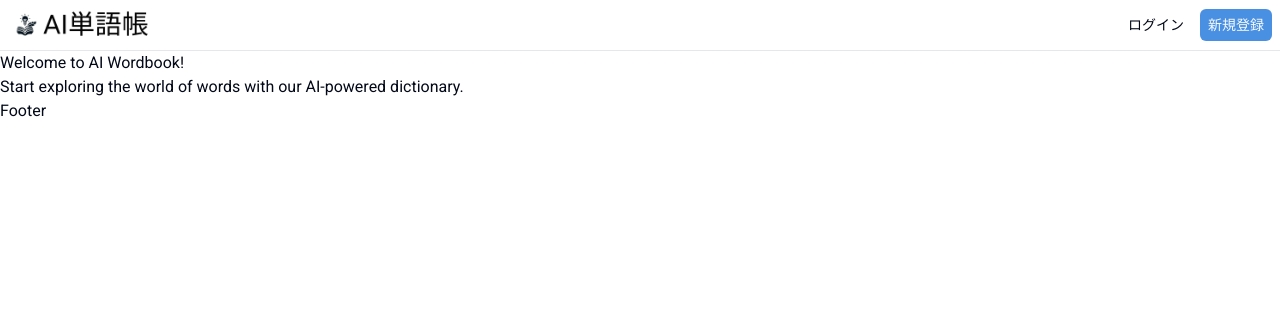
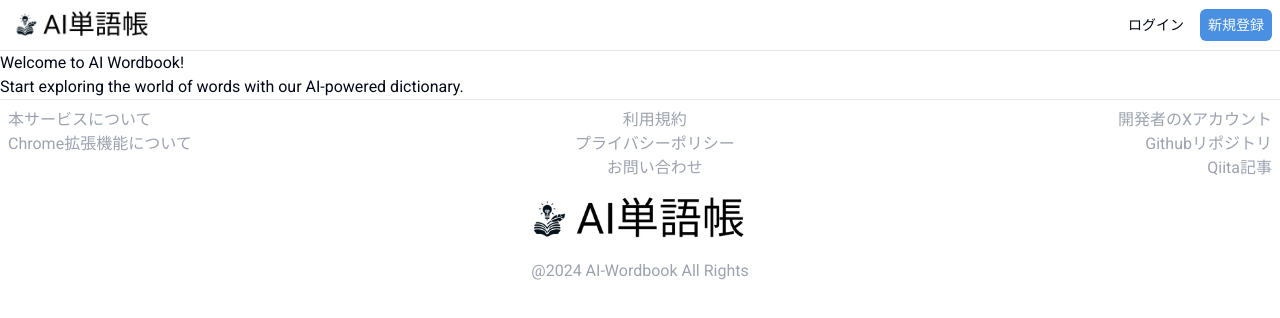
Before and after one commit to teruteru214/ai-textbook, a Next.js app: page / in a window 1280 px wide. Shown: the top 318 px of the page. Built offline with nearby package versions, Linux system fonts and the light colour scheme.

Commit message:
Style: FooterのUIを作成

```diff
--- a/components/Layout/Footer.tsx
+++ b/components/Layout/Footer.tsx
@@ -1,7 +1,35 @@
+import Image from "next/image";
+import logo from "/public/logo.webp";
+
 const Footer = () => {
 	return (
-		<footer>
-			<p>Footer</p>
+		<footer className="p-2 border-t border-gray-200">
+			<div className="flex justify-between">
+				<menu className="text-left">
+					<li className="text-gray-400 hover:underline">本サービスについて</li>
+					<li className="text-gray-400 hover:underline">
+						Chrome拡張機能について
+					</li>
+				</menu>
+				<menu className="text-center">
+					<li className="text-gray-400 hover:underline">利用規約</li>
+					<li className="text-gray-400 hover:underline">
+						プライバシーポリシー
+					</li>
+					<li className="text-gray-400 hover:underline">お問い合わせ</li>
+				</menu>
+				<menu className="text-right">
+					<li className="text-gray-400 hover:underline">開発者のXアカウント</li>
+					<li className="text-gray-400 hover:underline">Githubリポジトリ</li>
+					<li className="text-gray-400 hover:underline">Qiita記事</li>
+				</menu>
+			</div>
+			<div className="flex justify-center my-3">
+				<Image src={logo} alt="logo" width={240} height={80} />
+			</div>
+			<p className="text-center text-gray-400 mb-3">
+				@2024 AI-Wordbook All Rights
+			</p>
 		</footer>
 	);
 };
--- a/pages/api/hello.ts
+++ /dev/null
@@ -1,13 +0,0 @@
-// Next.js API route support: https://nextjs.org/docs/api-routes/introduction
-import type { NextApiRequest, NextApiResponse } from "next";
-
-type Data = {
-  name: string;
-};
-
-export default function handler(
-  req: NextApiRequest,
-  res: NextApiResponse<Data>,
-) {
-  res.status(200).json({ name: "John Doe" });
-}
```
